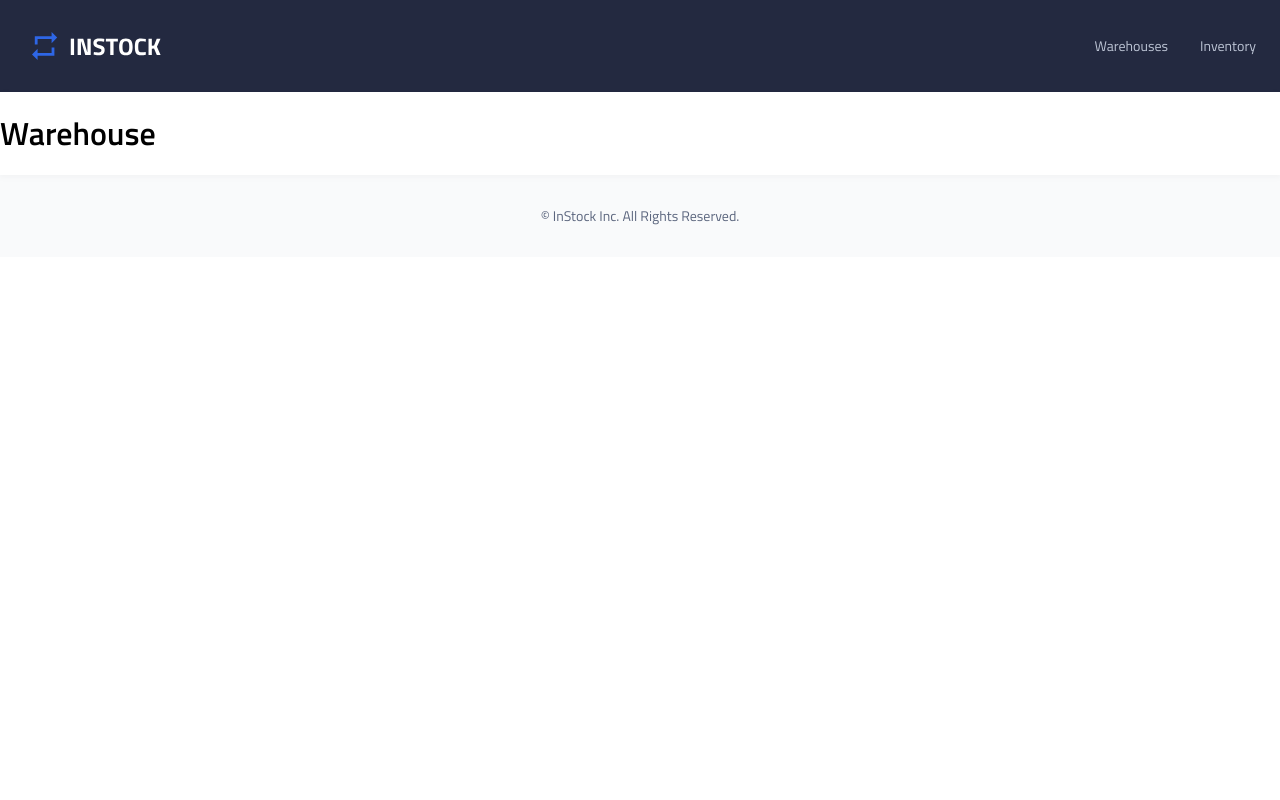
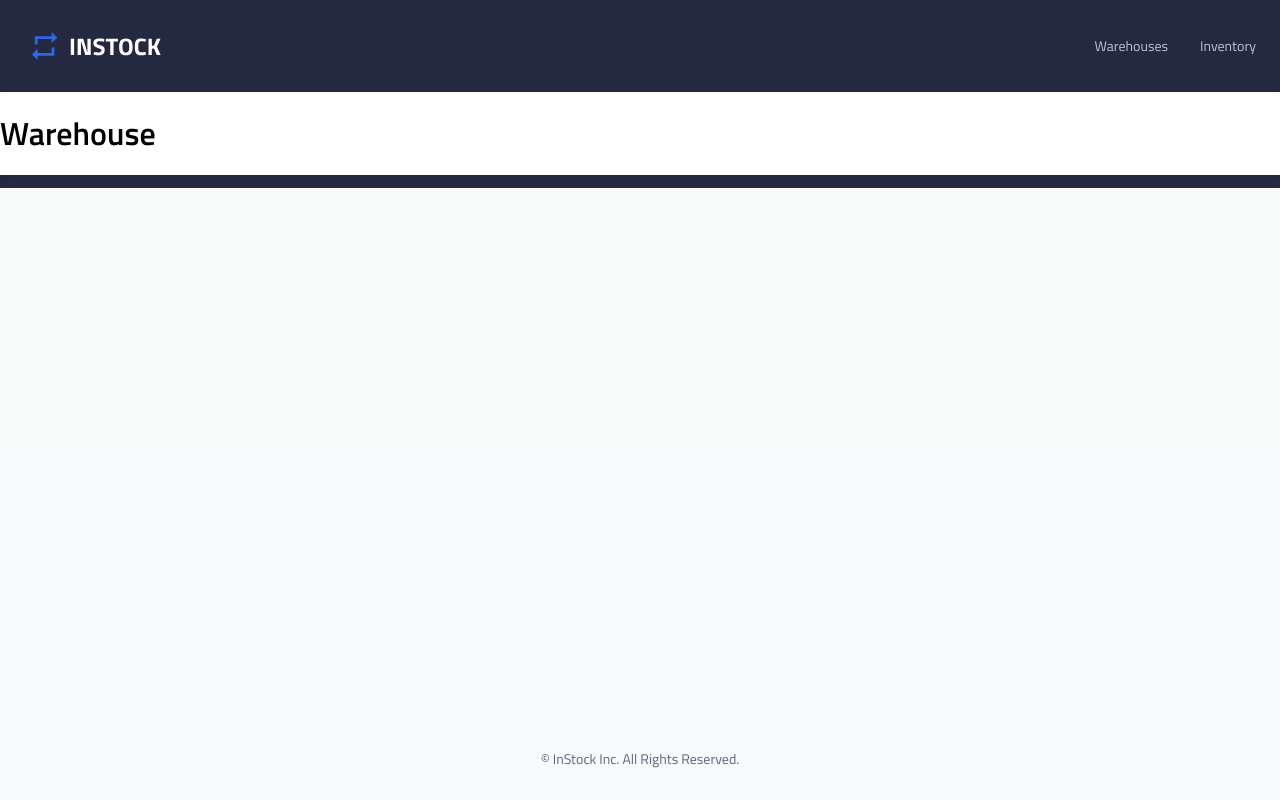
Before and after one commit to aliciajpan/instock-front-end, a React (Vite) app: page /warehouses/1 in a window 1280 px wide. Built offline with nearby package versions, Linux system fonts and the light colour scheme.

Commit message:
style: make sure the app occupy at least 100vh

```diff
--- a/src/App.scss
+++ b/src/App.scss
@@ -7,7 +7,6 @@
 }
 
 body {
-  min-height: 100vh;
   font-family: $font-family, Arial;
   font-size: .8125rem;
   line-height: 1.25rem;
@@ -70,6 +69,7 @@ body {
   display: flex;
   flex-direction: column;
   flex: 1;
+  min-height: 100vh;
 
   &__main {
     display: flex;
@@ -87,7 +87,6 @@ body {
     margin-left: 1rem;
     margin-right: 1rem;
     background-color: $color-background-main-content;
-    flex: 1;
     box-shadow: 0 2px 5px $color-box-shadow;
 
     @include desktop {
--- a/src/components/Footer/Footer.jsx
+++ b/src/components/Footer/Footer.jsx
@@ -3,7 +3,7 @@ import './Footer.scss';
 function Footer() {
   return (
     <footer className="footer">
-      <p>© InStock Inc. All Rights Reserved.</p>
+      <p className="footer__text">© InStock Inc. All Rights Reserved.</p>
     </footer>
   );
 }
--- a/src/components/Footer/Footer.scss
+++ b/src/components/Footer/Footer.scss
@@ -4,7 +4,12 @@
 .footer {
   color: $color-text-footer;
   background-color: $color-background-footer;
-  text-align: center;
   padding: 1rem;
   width: 100%;
+  height: 100%;
+  flex: 1;
+  justify-content: flex-end;
+  display: flex;
+  align-items: center;
+  flex-direction: column;
 }
```
